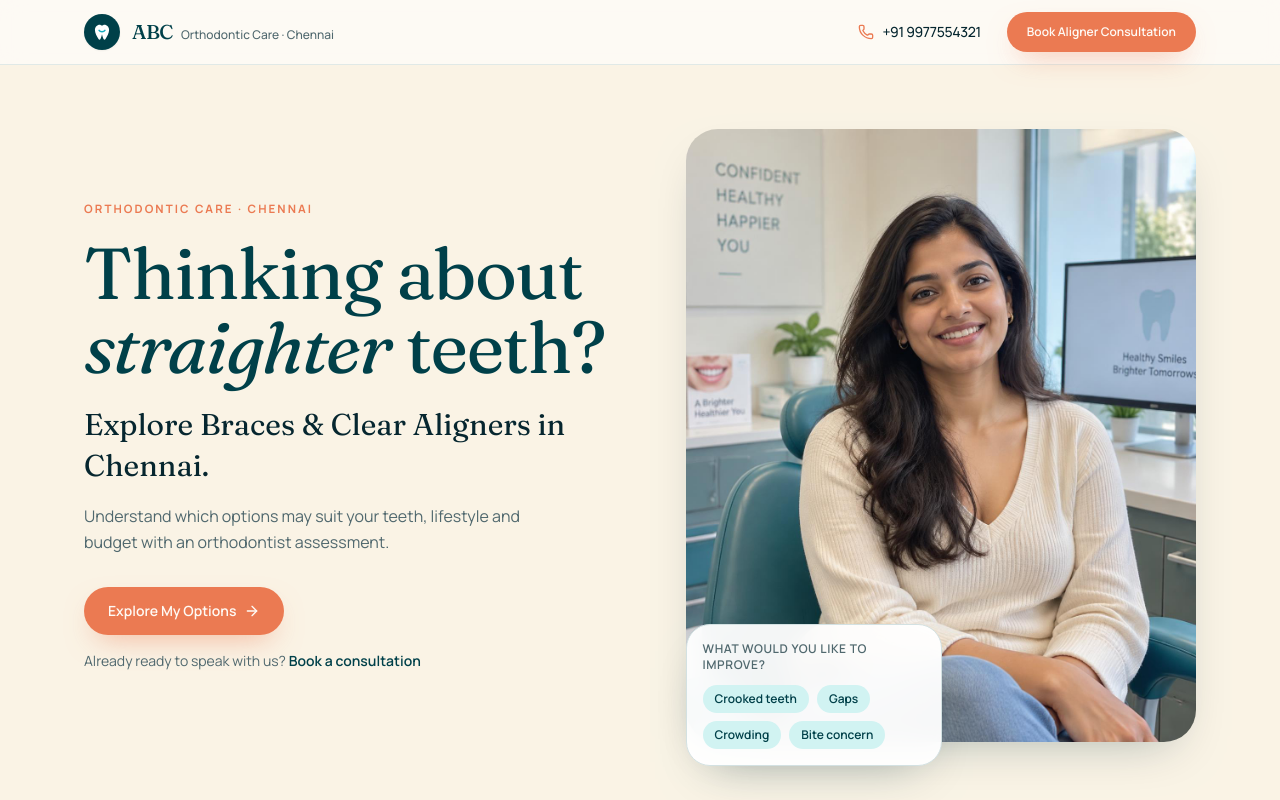
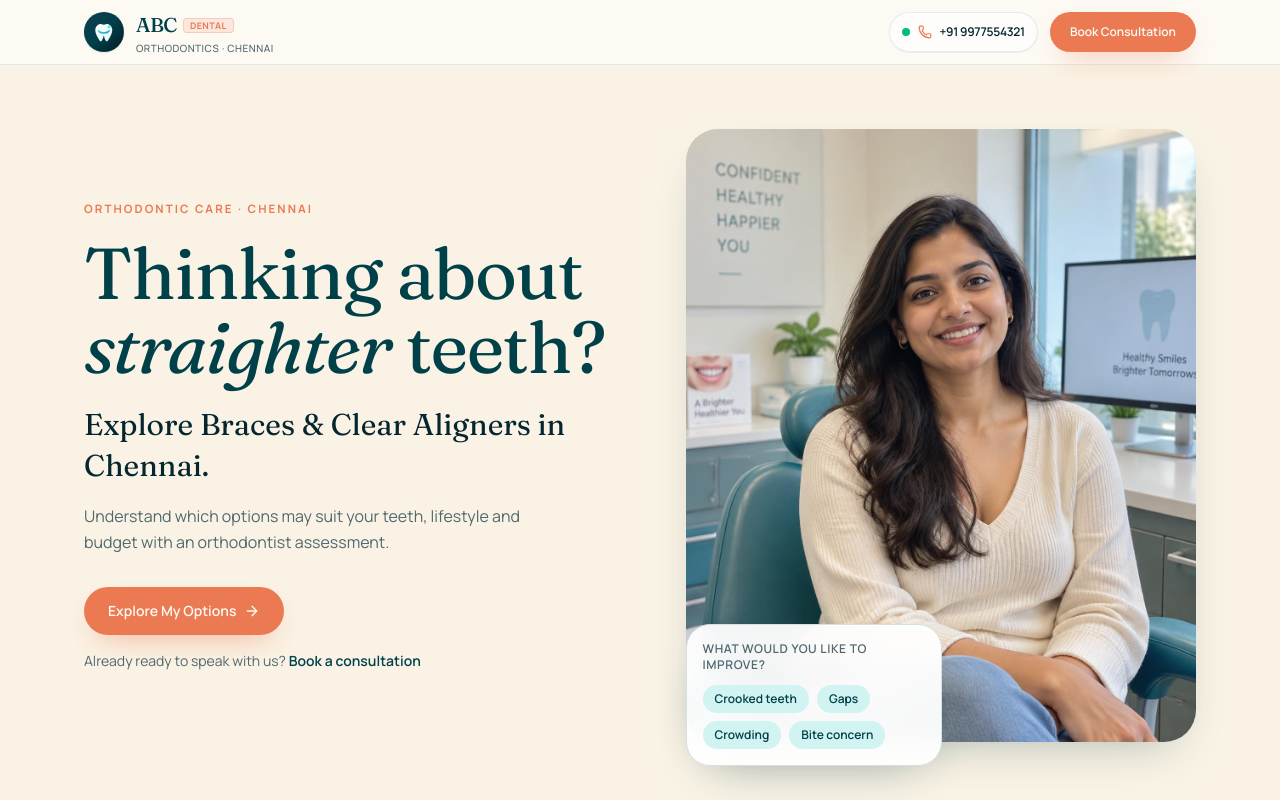
Before and after one commit to poojanegi99945-glitch/dental-landing-page-v2, a React (Vite) app: page / in a window 1280 px wide. Shown: the top 800 px of the page. Built offline with nearby package versions, Linux system fonts and the light colour scheme.

Commit message:
feat: update logo component and before/after images
- Extract DentalLogo into a standalone reusable component
- Add imageUrls to results configuration for treatment cases
- Add fallback logic to StaticBeforeAfterImage to handle case-sensitive path resolution

```diff
--- a/src/components/landing/Sections.tsx
+++ b/src/components/landing/Sections.tsx
@@ -24,62 +24,145 @@ import { useLead, track, scrollToId } from "@/lib/lead";
 import { clinic } from "@/lib/clinic-config";
 import { cn } from "@/lib/utils";
 
-export function Header() {
+/**
+ * Iconic Precision Dental Tooth Emblem & Brandmark
+ */
+export function DentalLogo({
+  size = "md",
+  light = false,
+}: {
+  size?: "sm" | "md" | "lg";
+  light?: boolean;
+}) {
+  const isSm = size === "sm";
+  const isLg = size === "lg";
+
   return (
-    <header className="sticky top-0 z-40 border-b border-border/70 bg-background/85 backdrop-blur-md">
-      <div className="mx-auto flex h-16 max-w-6xl items-center justify-between gap-4 px-5">
-        <div className="flex items-center gap-3">
-          {/* Dental Tooth Logo Symbol */}
-          <div className="flex h-9 w-9 shrink-0 items-center justify-center rounded-xl bg-primary text-white shadow-xs border border-primary/20">
+    <div
+      onClick={() => scrollToId("hero")}
+      className="flex items-center gap-2.5 sm:gap-3 group cursor-pointer select-none"
+    >
+      {/* Precision Dental Tooth Emblem */}
+      <div
+        className={cn(
+          "relative flex shrink-0 items-center justify-center rounded-xl transition-all duration-200 group-hover:scale-105 shadow-xs",
+          isSm ? "h-8 w-8" : isLg ? "h-11 w-11" : "h-10 w-10",
+          light
+            ? "bg-white/10 border border-white/20 text-white"
+            : "bg-gradient-to-br from-[#123e4f] via-primary to-[#051c24] text-white border border-primary/20 shadow-primary/10"
+        )}
+      >
         <svg
-              viewBox="0 0 24 24"
-              className="h-5 w-5"
+          viewBox="0 0 40 40"
+          className={cn(isSm ? "h-5 w-5" : isLg ? "h-7 w-7" : "h-6 w-6")}
           fill="none"
           xmlns="http://www.w3.org/2000/svg"
-              aria-label="Dental Clinic Logo"
+          aria-label="Dental Clinic Tooth Logo"
         >
-              {/* Distinctive Tooth Outline & Crown */}
+          <defs>
+            <linearGradient id={`toothFill-${size}-${light ? "l" : "d"}`} x1="0%" y1="0%" x2="100%" y2="100%">
+              <stop offset="0%" stopColor="#FFFFFF" />
+              <stop offset="100%" stopColor="#E6F5F8" />
+            </linearGradient>
+            <linearGradient id={`arcGrad-${size}`} x1="0%" y1="0%" x2="100%" y2="100%">
+              <stop offset="0%" stopColor="#38E1F2" />
+              <stop offset="100%" stopColor="#0EA5B7" />
+            </linearGradient>
+          </defs>
+
+          {/* Anatomical Tooth with Crown and Dual Roots */}
           <path
-                d="M7.5 3.5C5.2 4.2 3.5 6.5 3.5 9.2C3.5 13.2 5.8 17 8 20.6C8.5 21.4 9.6 21.4 10.1 20.5C10.9 18.9 11.6 16.5 12 14.8C12.4 16.5 13.1 18.9 13.9 20.5C14.4 21.4 15.5 21.4 16 20.6C18.2 17 20.5 13.2 20.5 9.2C20.5 6.5 18.8 4.2 16.5 3.5C14.2 2.8 12.8 4.2 12 4.2C11.2 4.2 9.8 2.8 7.5 3.5Z"
-                fill="#ffffff"
+            d="M12 7C8 8.4 5.5 12.2 5.5 16.8C5.5 23.2 9.5 29.2 13 34.5C13.8 35.8 15.6 35.8 16.5 34.2C17.8 31.8 19 28 19.8 25C20.2 28 21.4 31.8 22.7 34.2C23.6 35.8 25.4 35.8 26.2 34.5C29.7 29.2 33.7 23.2 33.7 16.8C33.7 12.2 31.2 8.4 27.2 7C23.4 5.6 21 8 19.8 8C18.6 8 16.2 5.6 12 7Z"
+            fill={`url(#toothFill-${size}-${light ? "l" : "d"})`}
+            stroke={light ? "rgba(255,255,255,0.4)" : "rgba(255,255,255,0.2)"}
+            strokeWidth="0.8"
           />
-              {/* Smile contour */}
+
+          {/* Gentle Smile Arc across anterior crown */}
           <path
-                d="M8.5 10C9.8 12.2 14.2 12.2 15.5 10"
-                stroke="#18AEC0"
-                strokeWidth="1.8"
+            d="M10.5 18C13.8 22.8 25.4 22.8 28.7 18"
+            stroke={`url(#arcGrad-${size})`}
+            strokeWidth="2.6"
             strokeLinecap="round"
+          />
+
+          {/* Orthodontic Alignment Node / Diamond Sparkle */}
+          <path
+            d="M27.5 10.5L28.5 7.5L29.5 10.5L32.5 11.5L29.5 12.5L28.5 15.5L27.5 12.5L24.5 11.5L27.5 10.5Z"
+            fill="#38E1F2"
           />
         </svg>
       </div>
 
-          <div className="flex items-baseline gap-2">
-            <span className="font-serif text-xl font-bold text-primary tracking-tight">
+      {/* Typography Brandmark */}
+      <div className="flex flex-col justify-center">
+        <div className="flex items-center gap-1.5">
+          <span
+            className={cn(
+              "font-serif font-bold tracking-tight leading-none",
+              isSm ? "text-base" : isLg ? "text-2xl" : "text-xl",
+              light ? "text-white" : "text-primary"
+            )}
+          >
             {clinic.shortName}
           </span>
-            <span className="hidden text-xs font-medium text-muted-foreground md:inline">
-              Orthodontic Care · Chennai
+          <span
+            className={cn(
+              "rounded px-1.5 py-0.5 text-[9px] font-bold tracking-wider uppercase leading-none border",
+              light
+                ? "bg-white/10 text-white border-white/20"
+                : "bg-accent/15 text-accent border-accent/25"
+            )}
+          >
+            DENTAL
+          </span>
+        </div>
+        <span
+          className={cn(
+            "text-[10px] font-medium tracking-wider uppercase leading-none mt-1",
+            light ? "text-deep-muted" : "text-muted-foreground"
+          )}
+        >
+          Orthodontics · Chennai
         </span>
       </div>
     </div>
+  );
+}
 
-        <div className="flex items-center gap-3">
+export function Header() {
+  return (
+    <header className="sticky top-0 z-40 border-b border-border/70 bg-background/90 backdrop-blur-md transition-all">
+      <div className="mx-auto flex h-16 max-w-6xl items-center justify-between gap-4 px-5">
+        {/* Brand Dental Logo */}
+        <DentalLogo />
+
+        {/* Right Action Cluster */}
+        <div className="flex items-center gap-2.5 sm:gap-3">
           <a
             href={clinic.phoneHref}
             onClick={() => track("phone_clicked")}
-            className="flex h-11 items-center gap-2 rounded-full px-3.5 text-sm font-medium text-foreground hover:bg-secondary transition"
+            className="flex h-10 items-center gap-2 rounded-full px-3 text-sm font-medium text-foreground hover:bg-secondary transition border border-border/60 bg-card/60 shadow-2xs"
             aria-label={`Call ${clinic.phone}`}
           >
-            <Phone className="h-4 w-4 text-accent" />
-            <span className="hidden sm:inline font-sans text-sm font-medium text-foreground tracking-tight">
+            <div className="relative flex h-2 w-2">
+              <span className="animate-ping absolute inline-flex h-full w-full rounded-full bg-emerald-400 opacity-75" />
+              <span className="relative inline-flex rounded-full h-2 w-2 bg-emerald-500" />
+            </div>
+            <Phone className="h-3.5 w-3.5 text-accent" />
+            <span className="font-sans text-xs font-semibold text-foreground tracking-tight">
               {clinic.phone}
             </span>
           </a>
+
           <Btn
-            className="hidden md:inline-flex min-h-10 text-xs py-2 px-5"
-            onClick={() => scrollToId("book")}
+            className="min-h-10 text-xs py-2 px-4 sm:px-5 shadow-xs"
+            onClick={() => {
+              track("hero_cta_click", { location: "header" });
+              scrollToId("book");
+            }}
           >
-            Book Aligner Consultation
+            Book Consultation
           </Btn>
         </div>
       </div>
@@ -631,16 +714,18 @@ export function FinalBooking() {
 
 export function Footer() {
   return (
-    <footer className="bg-deep px-5 pb-28 pt-10 text-xs text-deep-muted md:pb-10 border-t border-deep-line">
-      <div className="mx-auto max-w-5xl flex flex-col md:flex-row items-center justify-between gap-6">
-        <div>
-          <p className="font-serif text-lg font-bold text-white">{clinic.name}</p>
-          <p className="mt-1">
+    <footer className="bg-deep px-5 pb-28 pt-12 text-xs text-deep-muted md:pb-12 border-t border-deep-line">
+      <div className="mx-auto max-w-6xl flex flex-col md:flex-row items-center justify-between gap-6">
+        <div className="flex flex-col sm:flex-row items-center gap-4 text-center sm:text-left">
+          <DentalLogo size="md" light={true} />
+          <div className="sm:border-l sm:border-white/15 sm:pl-4 sm:ml-2">
+            <p className="text-white/90 font-medium">
               Orthodontic Care · {clinic.area} · Phone: {clinic.phone}
             </p>
             <p className="mt-1 text-[11px] text-deep-muted/80">
               {clinic.experienceText} · {clinic.reviewRatingText}
             </p>
+          </div>
         </div>
 
         <div>
@@ -648,7 +733,7 @@ export function Footer() {
         </div>
       </div>
 
-      <div className="mx-auto max-w-5xl border-t border-deep-line/60 mt-8 pt-4 text-center md:text-left text-[11px] text-deep-muted/70">
+      <div className="mx-auto max-w-6xl border-t border-deep-line/60 mt-8 pt-4 text-center md:text-left text-[11px] text-deep-muted/70">
         © {clinic.name}. Information on this page is general and not a diagnosis. Suitability for
         any treatment is determined after clinical assessment.
       </div>
--- a/src/components/landing/StaticBeforeAfterCard.tsx
+++ b/src/components/landing/StaticBeforeAfterCard.tsx
@@ -14,18 +14,35 @@ interface StaticBeforeAfterProps {
 export function StaticBeforeAfterImage({ caseData, className = "" }: StaticBeforeAfterProps) {
   const { clinicalType, imageUrl } = caseData;
   const [imgFailed, setImgFailed] = useState(false);
+  const [currentSrc, setCurrentSrc] = useState<string | undefined>(imageUrl);
+  const [hasTriedLower, setHasTriedLower] = useState(false);
+
+  React.useEffect(() => {
+    setCurrentSrc(imageUrl);
+    setImgFailed(false);
+    setHasTriedLower(false);
+  }, [imageUrl]);
+
+  const handleImgError = () => {
+    if (!hasTriedLower && currentSrc && currentSrc !== currentSrc.toLowerCase()) {
+      setHasTriedLower(true);
+      setCurrentSrc(currentSrc.toLowerCase());
+    } else {
+      setImgFailed(true);
+    }
+  };
 
   // If caseData has an image specified and it hasn't failed to load, render the actual photo
-  if (imageUrl && !imgFailed) {
+  if (currentSrc && !imgFailed) {
     return (
       <div
         className={`relative aspect-[16/10] w-full select-none overflow-hidden rounded-2xl bg-[#090b10] border border-border shadow-xs ${className}`}
       >
         <img
-          src={imageUrl}
+          src={currentSrc}
           alt={`${caseData.concern} Before and After Treatment Result`}
           className="h-full w-full object-cover"
-          onError={() => setImgFailed(true)}
+          onError={handleImgError}
           referrerPolicy="no-referrer"
         />
         {/* BEFORE Badge */}
--- a/src/lib/results-config.ts
+++ b/src/lib/results-config.ts
@@ -73,6 +73,7 @@ export const STATIC_RESULTS: StaticResultCase[] = [
       "Midline diastema and anterior generalized spacing managed discreetly with clear aligners while maintaining posterior canine guidance.",
     tags: ["spacing", "clear-aligners"],
     clinicalType: "spacing",
+    imageUrl: "/SPACING.png",
   },
   {
     id: "case-03",
@@ -84,6 +85,7 @@ export const STATIC_RESULTS: StaticResultCase[] = [
       "Severely displaced lateral incisors and rotated premolars aligned with low-friction ceramic fixed appliances.",
     tags: ["crooked-teeth", "braces", "crowding"],
     clinicalType: "crooked",
+    imageUrl: "/CROOKED.png",
   },
   {
     id: "case-04",
@@ -95,6 +97,7 @@ export const STATIC_RESULTS: StaticResultCase[] = [
       "Excessive anterior overjet with proinclined upper front teeth. Corrected with coordinated fixed orthodontic biomechanics.",
     tags: ["forwardly-placed", "braces"],
     clinicalType: "forward",
+    imageUrl: "/FORWARD.png",
   },
   {
     id: "case-05",
@@ -107,6 +110,7 @@ export const STATIC_RESULTS: StaticResultCase[] = [
       "Excessive vertical overbite covering lower incisors. Leveled curve of Spee and intrusion ramps re-established functional occlusal clearance.",
     tags: ["deep-bite", "clear-aligners"],
     clinicalType: "deep-bite",
+    imageUrl: "/DEEP_BITE.png",
   },
   {
     id: "case-06",
@@ -118,5 +122,6 @@ export const STATIC_RESULTS: StaticResultCase[] = [
       "Anterior open bite with lack of vertical incisal contact. Vertical mechanics and tongue posture guidance achieved positive anterior overlap.",
     tags: ["open-bite", "braces"],
     clinicalType: "open-bite",
+    imageUrl: "/OPEN_BITE.png",
   },
 ];
```
Lines whose indentation alone changed are shown as unchanged.
